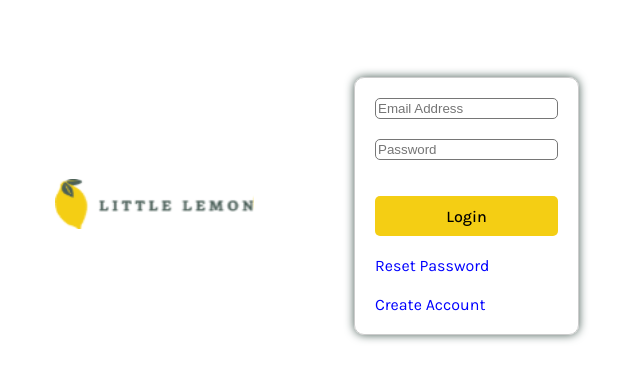
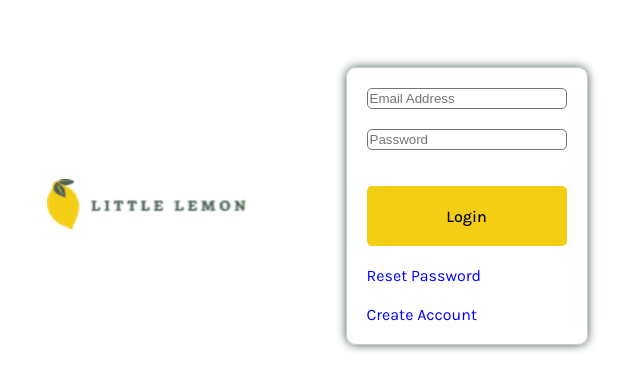
Before and after one commit to 23zeli/booking-system, a React (Vite) app: page /booking-system/login-page in a window 1280 px wide. Shown: the part 194-584 px from the top of the page, without its empty margins (323-963 px from the left). Built offline with nearby package versions, Linux system fonts and the light colour scheme; a web font is replaced by a local one.

Commit message:
added media query

```diff
--- a/src/Component/Home.css
+++ b/src/Component/Home.css
@@ -42,3 +42,46 @@ button, #submit {
   border-radius: 0.3125rem;
   margin-top: 1rem;
 }
+
+@media (min-width: 769px) {
+  .home-cards {
+    /*display: flex;*/
+    /* flex-direction: row; */
+    /* justify-content: center; */
+    /* background: #495E57; */
+    background: red;
+    /* width: 100%; */
+    /* height: auto; */
+    /* max-height: 406px; */
+    /* margin-bottom: 150px; */
+    /* gap: 50px; */
+  }
+
+  .card {
+  width: 375px;
+  }
+
+  .home-cards div {
+    margin: 0;
+    text-align: left;
+  }
+
+  .home-cards div h2 {
+    margin-bottom: 8px;
+  }
+
+  #img-restaurantFood {
+    width: 375px;
+    height: 464px;
+    border-radius: 20px;
+    margin-top: 50px;
+  }
+
+  button, #submit {
+    width: 200px;
+    height: 60px;
+    background-color: #F4CE14;
+    border-radius: 5px;
+    margin-top: 16px;
+  }
+}
```
